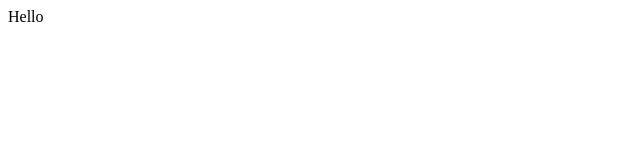
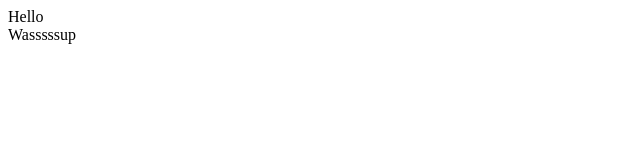
Before and after one commit to ianlavine/productivity-app, a plain HTML site: page index.html in a window 1280 px wide. Shown: the full height of the page, 0-640 px from the left. Drawn offline with Linux system fonts and the light colour scheme.

Commit message:
trying again
hopefully a success

```diff
--- a/index.html
+++ b/index.html
@@ -1 +1,2 @@
 <div>Hello</div>
+<div>Wasssssup</div>
```
